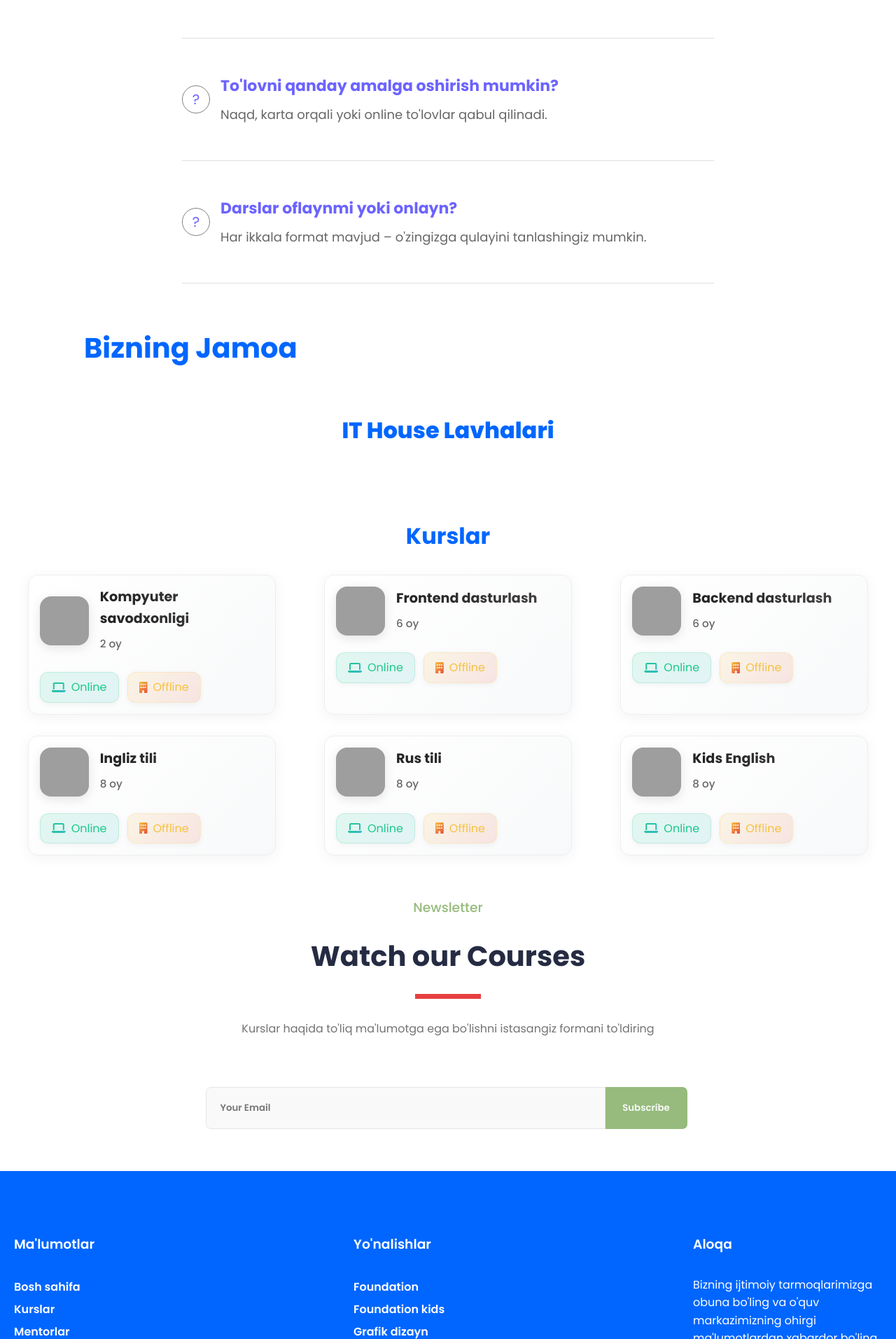
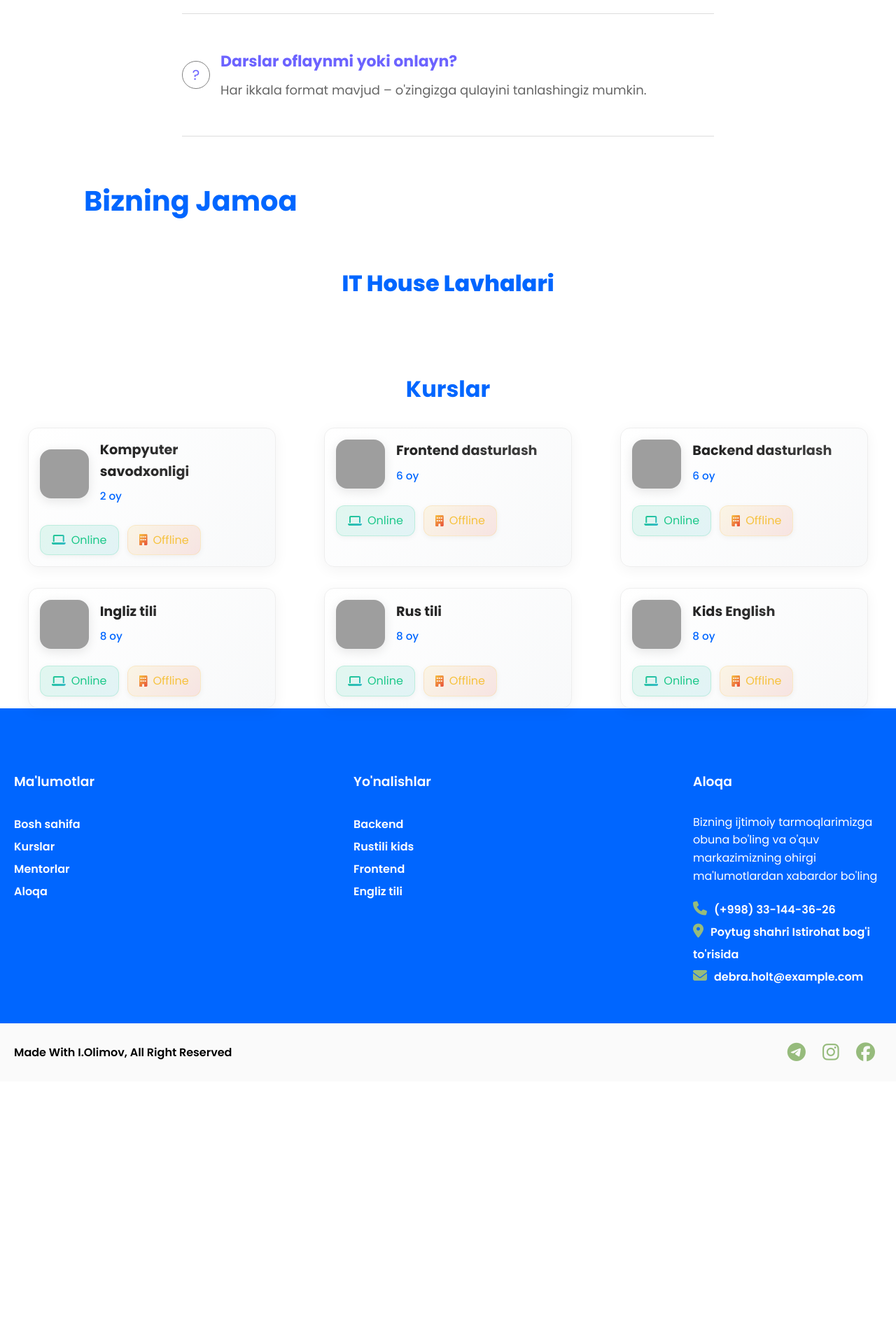
Before and after one commit to Eshukurullohdev/ITHOUSE, a Django app: template House/templates/home.html in a window 1280 px wide. Shown: the part 1894-3807 px from the top of the page at 70% size. After the commit the page ends 3411 px from the top, so only its background shows below. Run offline with Django 5.2, Linux system fonts and the light colour scheme; the template is opened without the code that fills it, so the values that code supplies are empty; parts of the project's set-up code (start-up, migrations or seed data) failed here and were passed over; grey boxes are pictures that could not be loaded.

Commit message:
new codess

```diff
--- a/House/templates/base.html
+++ b/House/templates/base.html
@@ -15,7 +15,28 @@
     {% include 'navigation.html' %}
     {% block content %}
 
+
+
     {% endblock  %}
+    <button id="scrollToTop" title="Yuqoriga"><i class="fa-solid fa-arrow-up"></i></button>
     {% include "footer.html" %}
+    <script>
+        const scrollBtn = document.getElementById("scrollToTop");
+
+        window.addEventListener("scroll", () => {
+          if (window.scrollY > 300) {
+            scrollBtn.style.display = "flex"; // flex bo‘lishi kerak markazlashtirish uchun
+          } else {
+            scrollBtn.style.display = "none";
+          }
+        });
+
+        scrollBtn.addEventListener("click", () => {
+          window.scrollTo({
+            top: 0,
+            behavior: "smooth"
+          });
+        });
+    </script>
 </body>
 </html>
--- a/House/templates/footer.html
+++ b/House/templates/footer.html
@@ -4,20 +4,19 @@
             <div class="footer-main-mini">
                 <h3 class="green-heading accordion">Ma'lumotlar</h3>
                 <ul>
-                    <li><a href="#">Bosh sahifa</a></li>
-                    <li><a href="#">Kurslar</a></li>
-                    <li><a href="#">Mentorlar</a></li>
-                    <li><a href="#">Bitiruchilar</a></li>
-                    <li><a href="#">Aloqa</a></li>
+                    <li><a href="#intro">Bosh sahifa</a></li>
+                    <li><a href="#kurslar">Kurslar</a></li>
+                    <li><a href="#team">Mentorlar</a></li>
+                    <li><a href="#aloqa">Aloqa</a></li>
                 </ul>
             </div>
             <div class="footer-main-mini">
                 <h3 class="green-heading accordion">Yo'nalishlar</h3>
                 <ul>
-                    <li><a href="#">Foundation</a></li>
-                    <li><a href="#">Foundation kids</a></li>
-                    <li><a href="#">Grafik dizayn</a></li>
-                    <li><a href="#">Web Frontend</a></li>
+                    <li><a href="#kurslar">Backend</a></li>
+                    <li><a href="#kurslar">Rustili kids</a></li>
+                    <li><a href="#kurslar">Frontend</a></li>
+                    <li><a href="#kurslar">Engliz tili</a></li>
                 </ul>
             </div>
             <div class="footer-main-mini">
--- a/House/templates/home.html
+++ b/House/templates/home.html
@@ -11,12 +11,7 @@
     </div>
     <img src="{% static 'img/intro.png' %}" alt="" width="560" height="514">
 </section>
-<section id="section_2">
-    <main>
 
-
-    </main>
-</section>
 <section class="container">
     <h1 class="Oqish">Nima uchun “IT house ”da o‘qish kerak?</h1>
     <div class="cardsH">
@@ -77,7 +72,7 @@
     </div>
 </div>
 
-<section class="team-section-t">
+<section class="team-section-t" id="team">
 
     <div class="carousel-wrapper-t">
         <h2 class="teacherh2">Bizning Jamoa</h2>
@@ -118,7 +113,7 @@
 
   </div>
 
-  <div class="container">
+  <div class="container" id="kurslar">
     <div class="title">
         Kurslar
     </div>
@@ -317,20 +312,7 @@
 </section> -->
 
 
-<section id="section_8">
-    <div class="section_6-main-info">
-        <h3 class="green-heading">Newsletter</h3>
-        <h2 class="main-heading">Watch our Courses</h2>
-        <hr class="line">
-        <p>Kurslar haqida to'liq ma'lumotga
-            ega bo'lishni istasangiz
-            formani to'ldiring</p>
-        <form action="">
-            <input type="email" placeholder="Your Email">
-            <button>Subscribe</button>
-        </form>
-    </div>
-</section>
+
 
 
 
--- a/House/templates/navigation.html
+++ b/House/templates/navigation.html
@@ -1,13 +1,13 @@
-
-<header>
+<div id="navigation" class="navigation">
+    <header >
         <nav class="container">
             <div class="nav_left">
                 <a class="logo" href="#">IT House</a>
                 <ul>
-                <li><a href="#">Bosh sahifa</a></li>
-                <li><a href="#">Kurslar</a></li>
-                <li><a href="#">Mentorlar</a></li>
-                <li><a href="#">Aloqa</a></li>
+                    <li><a href="#intro">Bosh sahifa</a></li>
+                    <li><a href="#kurslar">Kurslar</a></li>
+                    <li><a href="#team">Mentorlar</a></li>
+                    <li><a href="#navigation">Aloqa</a></li>
                     <li><a href="Tel:+998331443626">+998331443626</a></li>
 
                 </ul>
@@ -22,19 +22,38 @@
             <!-- Tepadagi menyu -->
             <div class="mobile-menu" id="mobileMenu">
               <div class="close-btn" onclick="toggleMenu()">✖</div>
-          <a href="#">🏠 Bosh sahifa</a>
-          <a href="#">📖 Maqolalar</a>
-          <a href="#">📦 Xizmatlar</a>
-          <a href="#">📞 Aloqa</a>
+              <a href="#intro">🏠 Bosh sahifa</a>
+              <a href="#kurslar" onclick="toggleMenu()"> 📚 Kurslar</a>
+              <a href="#team">  👥 Mentorlar</a>
+              <a href="#section_8">📞 Aloqa</a>
             </div>
 
             <!-- Asosiy kontent -->
 
         </nav>
     </header>
+</div>
 <script>
+    let lastScrollY = window.scrollY;
+  const header = document.querySelector('header');
+  const mobileMenu = document.getElementById('mobileMenu');
+
+  window.addEventListener('scroll', () => {
+    const isMenuOpen = mobileMenu.classList.contains('open'); // ochilganmi?
+
+    if (!isMenuOpen) {
+      if (window.scrollY > lastScrollY && window.scrollY > 100) {
+        header.classList.add('hide');
+      } else {
+        header.classList.remove('hide');
+      }
+    }
+
+    lastScrollY = window.scrollY;
+  });
+
+  // menyuni ochish-yopish funksiyasi
   function toggleMenu() {
-        const menu = document.getElementById("mobileMenu");
-        menu.classList.toggle("active");
+    mobileMenu.classList.toggle('open');
   }
   </script>
--- a/static/css/base.css
+++ b/static/css/base.css
@@ -1249,7 +1277,7 @@ a.cardN:focus {
 
 .cardN .courses {
     font-size: 0.95rem;
-    color: #666;
+    color: #0066FF;
     font-weight: 500;
     margin-bottom: 4px;
 }
```
Also changed, not shown: other parts of static/css/base.css (+77 -14 lines). Lines whose indentation alone changed are shown as unchanged.
